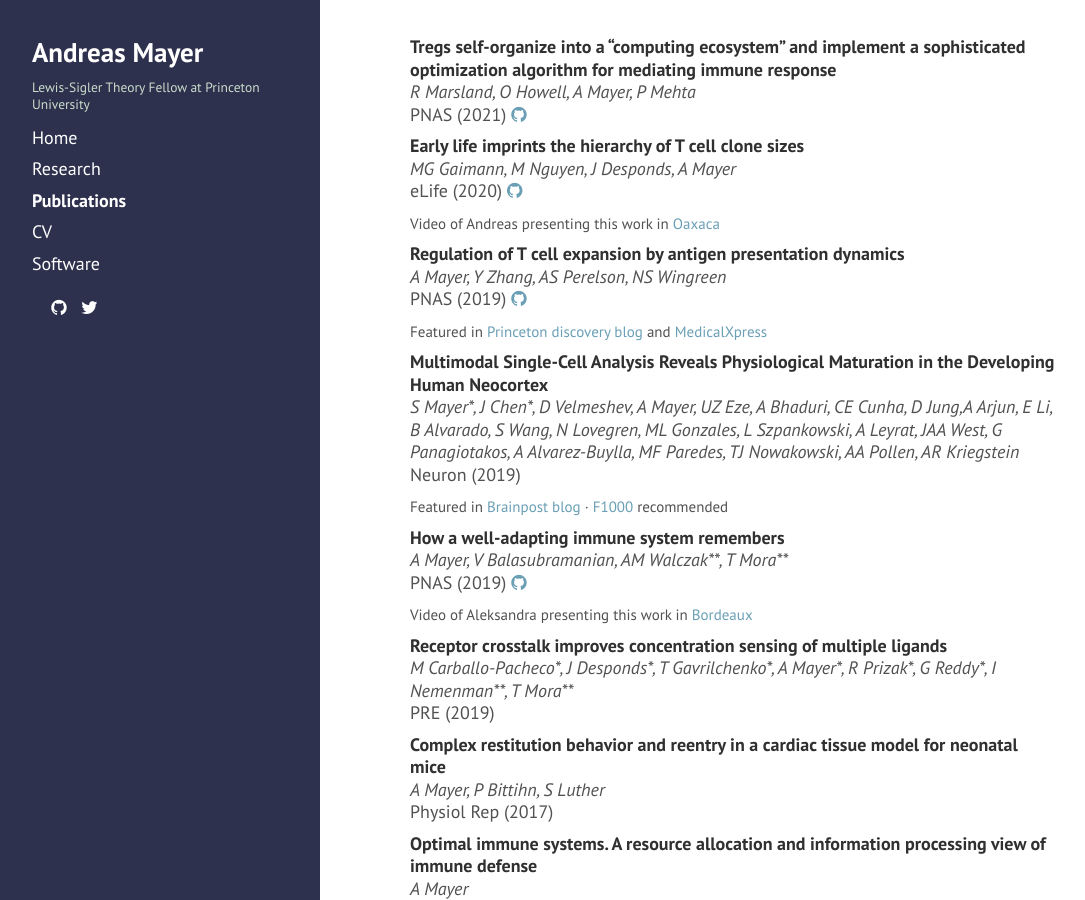
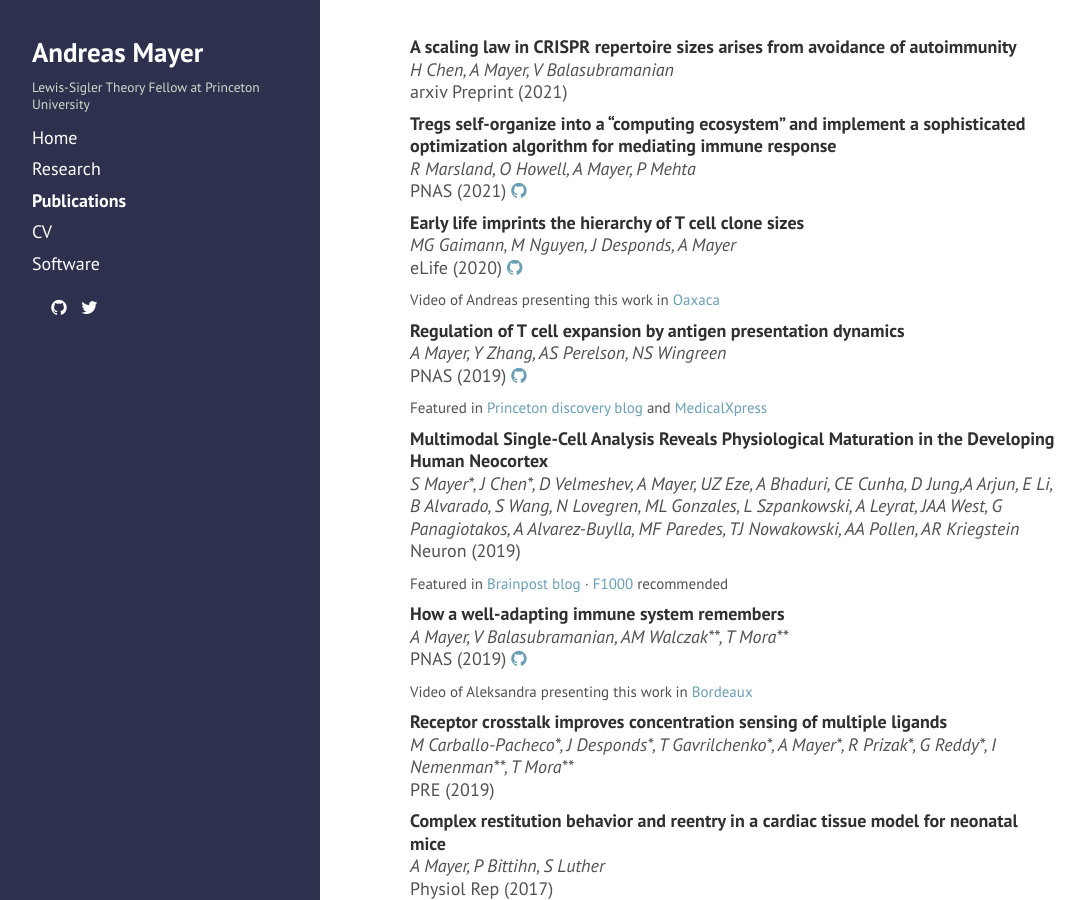
Before and after one commit to andim/andim.github.io, a Jekyll site: the page built from publications.md, in a window 1280 px wide and 900 px high. Shown: the whole window, without its empty margins (4-1089 px from the left). Built offline with Jekyll 4.4.1, drawn with Linux system fonts in a browser that asks for light colours; nearby versions of some CDN libraries; a style sheet for code colours, icons or effects is not loaded.

Commit message:
added crispr repertoire paper

```diff
--- a/_data/publist.yml
+++ b/_data/publist.yml
@@ -1,3 +1,11 @@
+- authors: H Chen, A Mayer, V Balasubramanian
+  title: A scaling law in CRISPR repertoire sizes arises from avoidance of autoimmunity
+  journal: arxiv Preprint
+  year: 2021
+  detail: 2101.01267
+  links:
+      arxiv: https://arxiv.org/abs/2101.01267
+
 - authors: R Marsland, O Howell, A Mayer, P Mehta
   title: Tregs self-organize into a "computing ecosystem" and implement a sophisticated optimization algorithm for mediating immune response
   journal: PNAS
```
